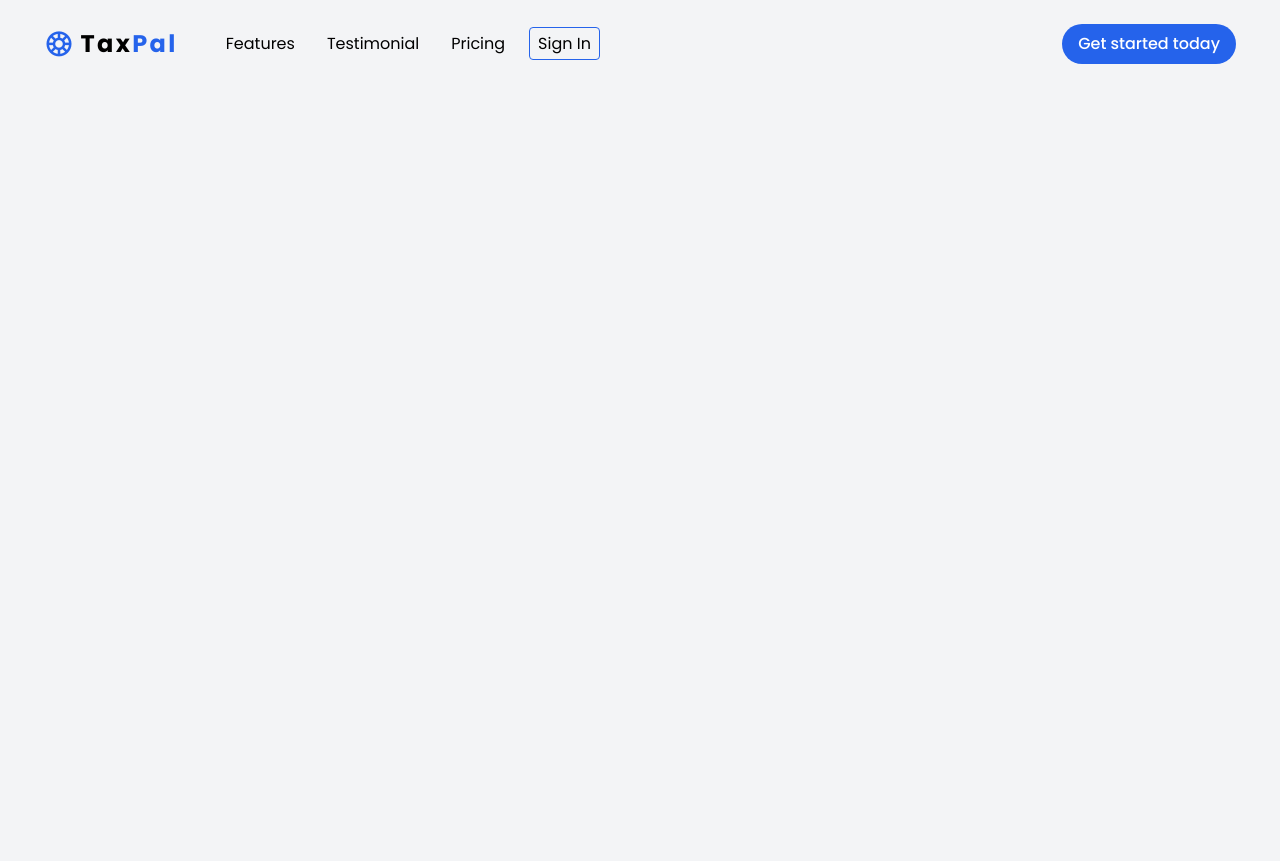
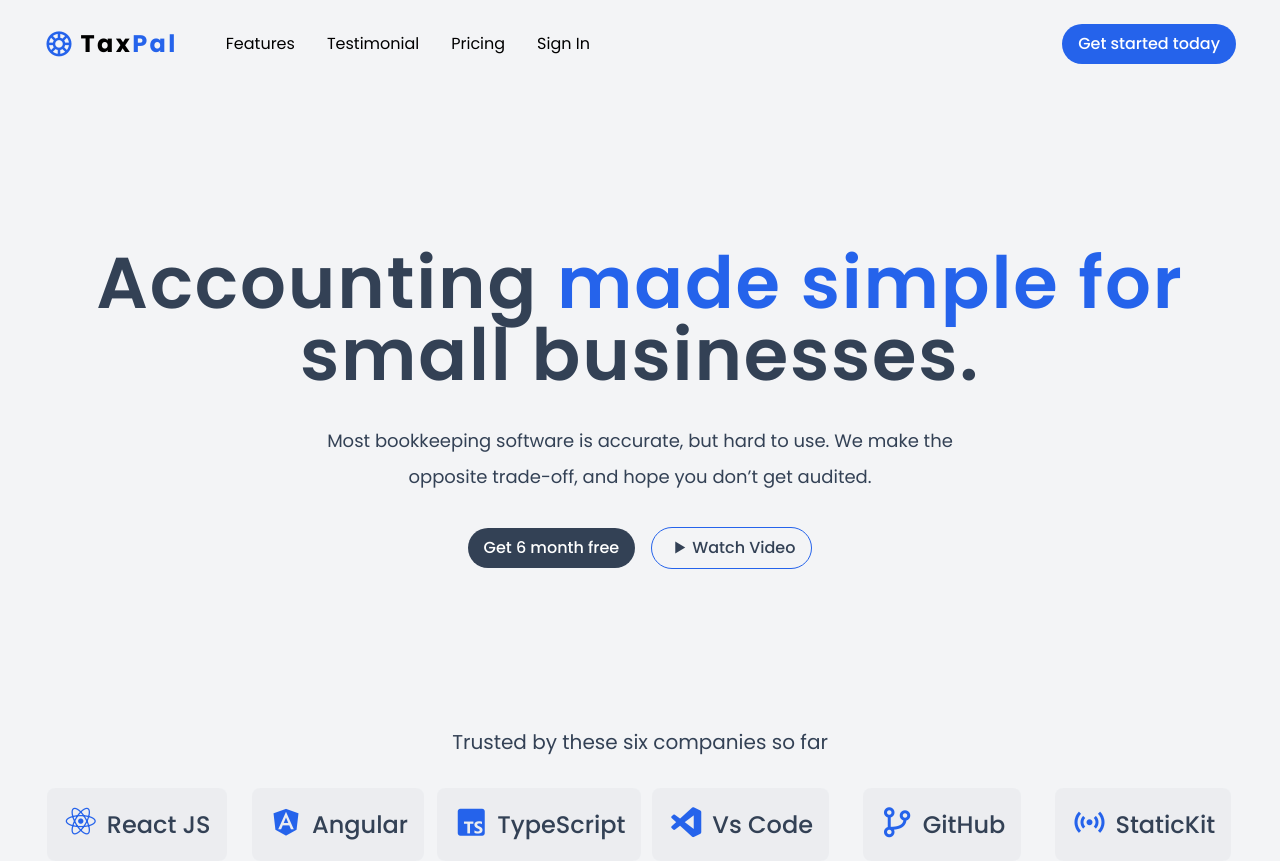
Before and after one commit to moinsheikh007/taxPal-project, a website: page index.html in a window 1280 px wide. Before the commit the page ends 800 px from the top, so only its background shows below. Drawn offline with nearby package versions, Linux system fonts and the light colour scheme.

Commit message:
Home Section And Company Section Design

```diff
--- a/css/input.css
+++ b/css/input.css
@@ -5,6 +5,10 @@
 
 @layer components {
     .btn {
-        @apply bg-primary py-2 px-4 text-white rounded-full font-medium;
+        @apply bg-primary py-2 px-4 text-white rounded-full font-medium duration-500;
     }
 }
+
+h1 {
+    @apply text-2xl font-medium text-mgray
+}
--- a/index.html
+++ b/index.html
@@ -18,11 +18,11 @@
     <header class="container flex items-center justify-between py-6">
         <nav class="flex items-center gap-10">
             <a href="index.html" class="text-2xl flex items-center font-bold tracking-widest"><i class='bx bx-color mr-1 text-primary text-3xl'></i>Tax<span class="text-primary">Pal</span></a>
-            <ul id="navbar" class="absolute md:space-y-0 space-y-3 bg-white md:bg-transparent top-20 p-8 md:p-0 w-3/4 hidden right-0 rounded-lg md:flex md:gap-4 md:top-0 md:relative md:w-full">
+            <ul id="navbar" class="absolute md:space-y-0 space-y-4 bg-white md:bg-transparent top-20 p-8 md:p-0 w-3/4 hidden right-0 rounded-lg md:flex md:gap-4 md:top-0 md:relative md:w-full">
                 <li><a href="#" class="hover:bg-primary rounded duration-500 hover:text-white px-2 py-1">Features</a></li>
                 <li><a href="#" class="hover:bg-primary rounded duration-500 hover:text-white px-2 py-1">Testimonial</a></li>
                 <li><a href="#" class="hover:bg-primary rounded duration-500 hover:text-white px-2 py-1">Pricing</a></li>
-                <li><a href="#" class="hover:bg-primary rounded duration-500 border border-primary hover:text-white px-2 py-1">Sign In</a></li>
+                <li><a href="#" class="hover:bg-primary rounded duration-500  hover:text-white px-2 py-1">Sign In</a></li>
             </ul>
         </nav>
 
@@ -34,6 +34,59 @@
     <!-- ==== Header End==== -->
 
 
+    <!-- === Home Section Start === -->
+    <section class="container h-[80vh] flex flex-col items-center justify-center">
+        <div class="text-center text-mgray">
+            <h1 class="leading-tight font-semibold tracking-wide md:text-7xl text-5xl mb-8 mx-auto">Accounting <span class="text-primary">made simple for</span>  small businesses.</h1>
+            <p class="text-lg mb-8 leading-loose">Most bookkeeping software is accurate, but hard to use. We make the <br>opposite trade-off, and hope you don’t get audited.</p>
+        </div>
+        <div class="flex items-center gap-4">
+            <button type="button" class="btn bg-mgray hover:bg-primary">Get 6 month free</button>
+            <button type="button" class="btn bg-transparent border border-primary text-mgray flex items-center"><i class='bx bx-play text-2xl' ></i>Watch Video</button>
+        </div>
+    </section>
+    <!-- === Home Section End === -->
+
+
+    <!-- ===== Company Section Start ===== -->
+    <div>
+        <div class="text-center mb-8 text-mgray text-xl">
+            <h4>Trusted by these six companies so far</h4>
+        </div>
+        <section class="container grid grid-cols-2 sm:grid-cols-3 md:grid-cols-3 lg:grid-cols-4 xl:grid-cols-6  gap-4 items-center justify-center justify-items-center">
+            <div class="bg-gray-200/50 hover:shadow-lg duration-500 p-4 rounded-lg flex items-center gap-2">
+                <span><i class='bx bxl-react text-4xl text-primary' ></i></span>
+                <h1>React JS</h1>
+            </div>
+            <div class="bg-gray-200/50 hover:shadow-lg duration-500 p-4 rounded-lg flex items-center gap-2">
+                <span><i class='bx bxl-angular text-4xl text-primary' ></i></span>
+                <h1>Angular</h1>
+            </div>
+            <div class="bg-gray-200/50 hover:shadow-lg duration-500 p-4 rounded-lg flex items-center gap-2">
+                <span><i class='bx bxl-typescript text-4xl text-primary' ></i></span>
+                <h1>TypeScript</h1>
+            </div>
+            <div class="bg-gray-200/50 hover:shadow-lg duration-500 p-4 rounded-lg flex items-center gap-2">
+                <span><i class='bx bxl-visual-studio text-4xl text-primary'></i></span>
+                <h1>Vs Code</h1>
+            </div>
+            <div class="bg-gray-200/50 hover:shadow-lg duration-500 p-4 rounded-lg flex items-center gap-2">
+                <span><i class='bx bx-git-branch text-4xl text-primary'></i></span>
+                <h1>GitHub</h1>
+            </div>
+            <div class="bg-gray-200/50 hover:shadow-lg duration-500 p-4 rounded-lg flex items-center gap-2">
+                <span><i class='bx bx-station text-4xl text-primary' ></i></span>
+                <h1>StaticKit</h1>
+            </div>
+        </section>
+    </div>
+    <!-- ===== Company Section End ===== -->
+
+
+
+
+
+
 
 
 
```
Also changed, not shown: dist/output.css.
